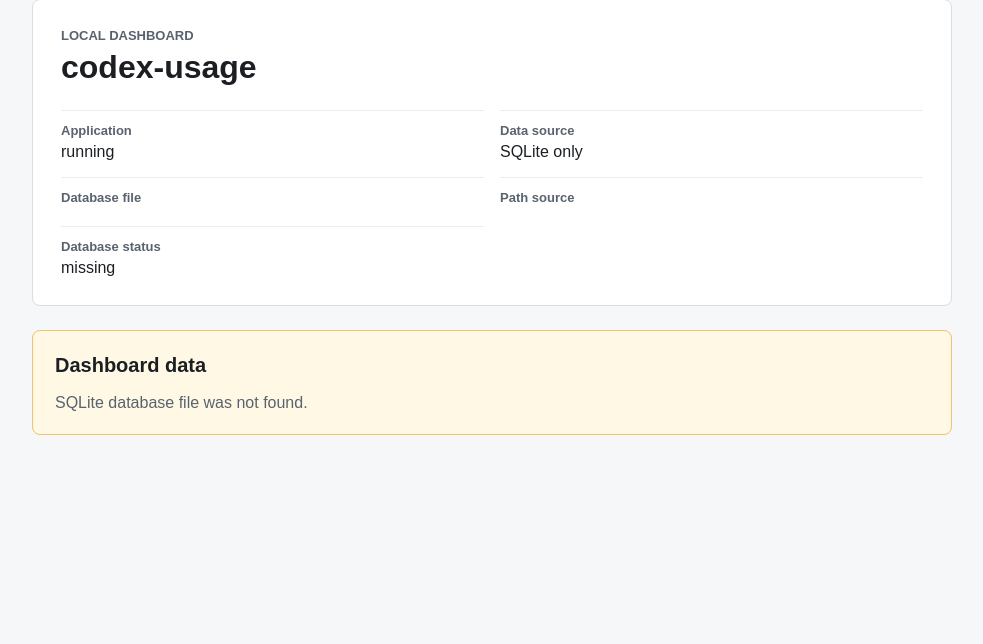
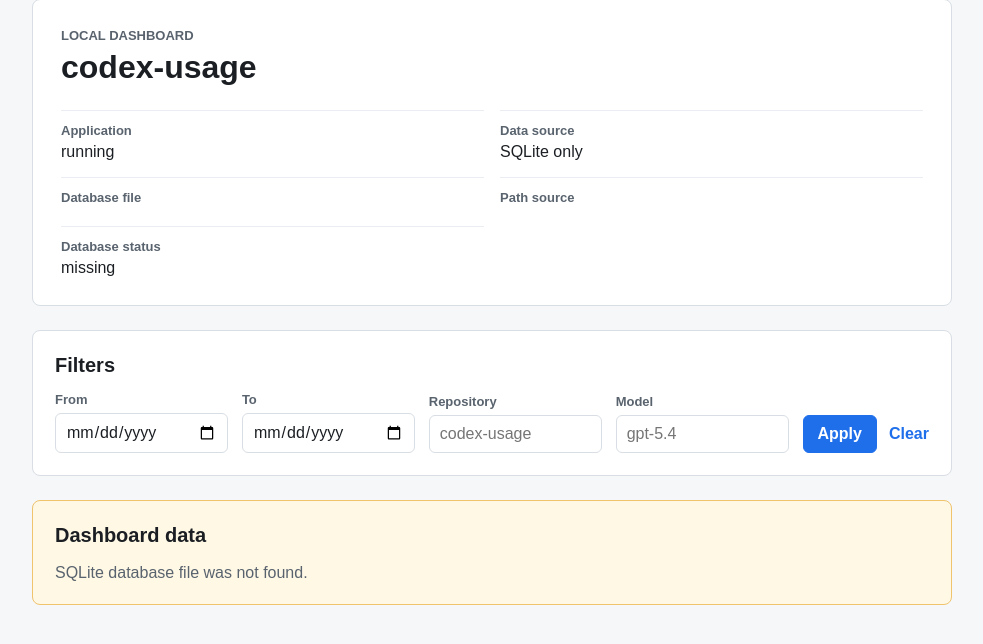
Before and after one commit to MarcoP100/codex-usage, a FastAPI app: page / in a window 1280 px wide. Shown: the part 49-693 px from the top of the page, without its empty margins (148-1131 px from the left). Run offline with FastAPI, Linux system fonts and the light colour scheme.

Commit message:
feat: Implement interactive filters for the dashboard and enhance UI components

```diff
--- a/src/codex_usage/web/app.py
+++ b/src/codex_usage/web/app.py
@@ -9,7 +9,7 @@ from fastapi.responses import HTMLResponse
 from fastapi.staticfiles import StaticFiles
 from fastapi.templating import Jinja2Templates
 
-from codex_usage.sqlite_report import build_sqlite_usage_report
+from codex_usage.sqlite_report import SqliteUsageReportFilters, build_sqlite_usage_report
 from codex_usage.text_report import fmt_pct, fmt_usd, human_tokens
 from codex_usage.web.settings import load_web_settings
 
@@ -50,9 +50,38 @@ def _format_top_events(rows: list[Any]) -> list[dict[str, str]]:
     ]
 
 
-def _dashboard_context(db_path: Path) -> dict[str, Any]:
+def _clean_query_value(value: str | None) -> str | None:
+    if value is None:
+        return None
+    stripped = value.strip()
+    return stripped or None
+
+
+def _filters_from_request(request: Request) -> tuple[SqliteUsageReportFilters | None, dict[str, str], str | None]:
+    form_values = {
+        "from": request.query_params.get("from", ""),
+        "to": request.query_params.get("to", ""),
+        "repository": request.query_params.get("repository", ""),
+        "model": request.query_params.get("model", ""),
+    }
     try:
-        report = build_sqlite_usage_report(db_path)
+        return (
+            SqliteUsageReportFilters(
+                from_date=_clean_query_value(form_values["from"]),
+                to_date=_clean_query_value(form_values["to"]),
+                repository=_clean_query_value(form_values["repository"]),
+                model=_clean_query_value(form_values["model"]),
+            ),
+            form_values,
+            None,
+        )
+    except ValueError as exc:
+        return (None, form_values, str(exc))
+
+
+def _dashboard_context(db_path: Path, filters: SqliteUsageReportFilters) -> dict[str, Any]:
+    try:
+        report = build_sqlite_usage_report(db_path, filters=filters)
     except sqlite3.Error as exc:
         return {
             "report": None,
@@ -63,6 +92,7 @@ def _dashboard_context(db_path: Path) -> dict[str, Any]:
     return {
         "report": {
             "period": _format_period(totals.first_seen_at, totals.last_seen_at),
+            "filters_active": not filters.is_empty,
             "import_runs": f"{report.import_runs_count:,}",
             "latest_import": (
                 report.latest_import_run.completed_at
@@ -101,9 +131,10 @@ def create_app() -> FastAPI:
     def index(request: Request) -> HTMLResponse:
         settings = load_web_settings()
         db_path = settings.db_path.expanduser()
-        dashboard = _dashboard_context(db_path) if settings.db_exists else {
+        filters, filter_values, filter_error = _filters_from_request(request)
+        dashboard = _dashboard_context(db_path, filters) if settings.db_exists and filters is not None else {
             "report": None,
-            "report_error": "SQLite database file was not found.",
+            "report_error": filter_error or "SQLite database file was not found.",
         }
         return templates.TemplateResponse(
             request,
@@ -112,6 +143,7 @@ def create_app() -> FastAPI:
                 "db_exists": settings.db_exists,
                 "db_path": str(db_path),
                 "db_path_source": settings.db_path_source,
+                "filter_values": filter_values,
                 **dashboard,
             },
         )
--- a/src/codex_usage/web/static/styles.css
+++ b/src/codex_usage/web/static/styles.css
@@ -80,6 +80,7 @@ dd {
 }
 
 .notice,
+.filter-panel,
 .summary-band,
 .data-table-section {
   background: #ffffff;
@@ -94,9 +95,70 @@ dd {
 }
 
 .notice p,
+.filter-state,
 .empty-state {
   margin: 0;
   color: #59636e;
+}
+
+.filter-panel h2 {
+  margin-bottom: 14px;
+}
+
+.filter-form {
+  display: grid;
+  grid-template-columns: repeat(4, minmax(0, 1fr)) auto;
+  gap: 14px;
+  align-items: end;
+}
+
+.filter-form label {
+  min-width: 0;
+}
+
+.filter-form span {
+  display: block;
+  margin-bottom: 6px;
+  color: #59636e;
+  font-size: 13px;
+  font-weight: 700;
+}
+
+.filter-form input {
+  width: 100%;
+  min-width: 0;
+  border: 1px solid #d8dee4;
+  border-radius: 6px;
+  padding: 9px 10px;
+  color: #1b1f23;
+  font: inherit;
+}
+
+.filter-actions {
+  display: flex;
+  align-items: center;
+  gap: 12px;
+}
+
+.filter-actions button {
+  border: 1px solid #1f6feb;
+  border-radius: 6px;
+  background: #1f6feb;
+  color: #ffffff;
+  cursor: pointer;
+  font: inherit;
+  font-weight: 700;
+  padding: 9px 14px;
+}
+
+.filter-actions a {
+  color: #1f6feb;
+  font-weight: 700;
+  text-decoration: none;
+}
+
+.filter-state {
+  margin-top: 8px;
 }
 
 .summary-band {
@@ -203,7 +265,12 @@ th {
   }
 
   .kpi-grid,
-  .tables-grid {
+  .tables-grid,
+  .filter-form {
     grid-template-columns: 1fr;
   }
+
+  .filter-actions {
+    justify-content: flex-start;
+  }
 }
--- a/src/codex_usage/web/templates/index.html
+++ b/src/codex_usage/web/templates/index.html
@@ -33,6 +33,32 @@
     </dl>
   </section>
 
+  <section class="filter-panel page-section" aria-label="Dashboard filters">
+    <h2>Filters</h2>
+    <form method="get" action="/" class="filter-form">
+      <label>
+        <span>From</span>
+        <input type="date" name="from" value="{{ filter_values.from }}">
+      </label>
+      <label>
+        <span>To</span>
+        <input type="date" name="to" value="{{ filter_values.to }}">
+      </label>
+      <label>
+        <span>Repository</span>
+        <input type="text" name="repository" value="{{ filter_values.repository }}" placeholder="codex-usage">
+      </label>
+      <label>
+        <span>Model</span>
+        <input type="text" name="model" value="{{ filter_values.model }}" placeholder="gpt-5.4">
+      </label>
+      <div class="filter-actions">
+        <button type="submit">Apply</button>
+        <a href="/">Clear</a>
+      </div>
+    </form>
+  </section>
+
   {% if report_error %}
     <section class="notice page-section">
       <h2>Dashboard data</h2>
@@ -45,6 +71,9 @@
       <div>
         <p class="eyebrow">Covered period</p>
         <h2>{{ report.period }}</h2>
+        {% if report.filters_active %}
+          <p class="filter-state">Filtered view</p>
+        {% endif %}
       </div>
       <dl class="import-summary">
         <div>
```
Also changed, not shown: docs/phase-4-dashboard-roadmap.md (+15 -0 lines), docs/project-roadmap.md (+8 -6 lines), tests/test_web.py (+74 -0 lines), README.md.
